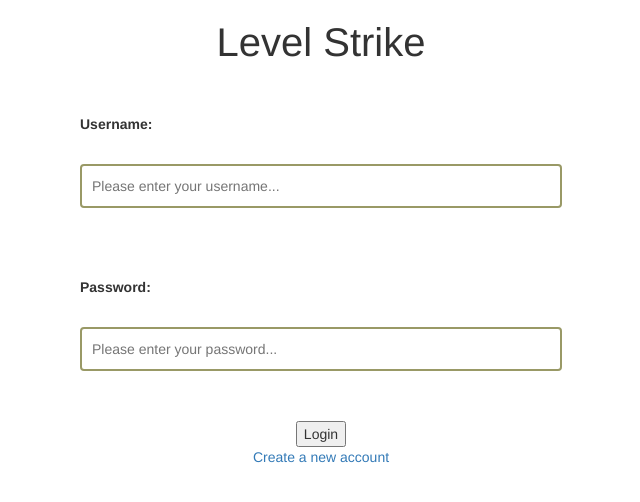
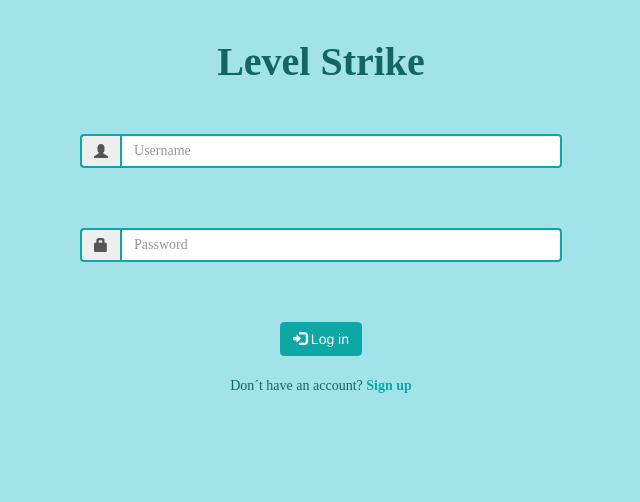
Before and after one commit to joelccarvalho/LevelStrike, a PHP site: page /Login.html in a window 1280 px wide. Shown: the top 502 px of the page, without its empty margins (319-959 px from the left). Run offline with PHP 8.4, Linux system fonts and the light colour scheme.

Commit message:
Login e criarConta
Login - prototipo

```diff
--- a/Login.html
+++ b/Login.html
@@ -6,23 +6,37 @@
     <link rel="stylesheet" href="./css/bootstrap.min.css" media="screen" title="no title">
     <link rel="stylesheet" href="./css/master.css" media="screen" title="no title">
   </head>
-  <body>
+  <body class="cor_fundo">
+
     <div class="container login_container">
-      <h1 class="login_titulo">Level Strike</h1>
+      <br><h1 class="login_titulo">Level Strike</h1>
       <br><br>
+
       <form>
-        <label for="Nome" class="login_name">Username: </label><br><br>
-        <input type ="text" id="Username" class="login_namebox" placeholder="Please enter your username..."> </input><br><br><br>
-        <br><label for="Password" class="login_password">Password: </label><br><br>
-        <input type ="password" id="Password" placeholder="Please enter your password..." class="login_passwordbox"> </input><br>
-        <br><br>
+        <div class="input-group">
+          <span class="input-group-addon" id="basic-addon1"><span class="glyphicon glyphicon-user"></span></span>
+          <input type="text" class="form-control" placeholder="Username" aria-describedby="basic-addon1">
+        </div>
+
+        <br><br><br>
+        <div class="input-group">
+          <span class="input-group-addon" id="basic-addon1"><span class="glyphicon glyphicon-lock"></span></span>
+          <input type="text" class="form-control" placeholder="Password" aria-describedby="basic-addon1">
+        </div>
+
+      <br><br><br>
       </form>
 
-      <form action="./main.html">
-        <input type="submit" classe="login_botao" name="loginbutton" value="Login">
-      </form>
-      <p class="login_create"><a href="./criarconta.html"> Create a new account</a></p>
+      <a href="main.html"><button type="button" class="btn btn-info">
+            <span class="glyphicon glyphicon-log-in"></span> Log in
+      </button></a>
+      <br><br><p class="login_create">Don´t have an account?<a href="./criarconta.html"><strong> Sign up</strong></a></p>
+
 
     </div>
+
+    <script src="./js/jquery-3.1.1.min.js"></script>
+    <script src="./js/bootstrap.min.js"></script>
+
   </body>
 </html>
--- a/css/master.css
+++ b/css/master.css
@@ -1,3 +1,7 @@
+.cor_fundo{
+  background-color: #A2E3E9;
+}
+
 /*INICIO CSS PAG.CRIAR CONTA*/
 .criar_conta_conteudo{
   text-align: center;
@@ -7,7 +11,7 @@
 
 .criar_conta_titulo{
   padding-top: 40px;
-  font-size: 50px;
+  font-size: 40px;
 }
 
 .criar_conta_username{
@@ -66,6 +70,33 @@
   float:left;
 }
 
+/*Log in botão*/
+.btn-info:hover {
+  color: #fff;
+  background-color: #116564;
+  border-color: #116564;
+}
+
+/*Tirar sublinhado dos links*/
+a:hover{
+  text-decoration: none;
+}
+
+/*Por cor nos links*/
+p a{
+  color: #0DA8A6;
+}
+
+.btn-info {
+  color: #fff;
+  background-color: #0DA8A6;
+  border-color: #0DA8A6;
+}
+
+.input-group-addon, .form-control{
+  border: 2px solid #0DA8A6;
+}
+
 .login_namebox{
   width: 100%;
   padding: 10px 10px;
@@ -81,6 +112,9 @@
 
 .login_titulo{
   font-size: 40px;
+  font-family: Bariol;
+  font-weight: bold;
+  color: #116564;
 }
 
 .login_passwordbox{
@@ -92,7 +126,12 @@
   border-radius: 4px;
 }
 .login_create{
-  /*cs de botao a definir*/
+  color: #116564;
+  font-family: Bariol;
+}
+
+.form-control{
+  font-family: Bariol;
 }
 /*Fim da pagina login*/
 
```
Also changed, not shown: criarConta.html (+23 -13 lines).
